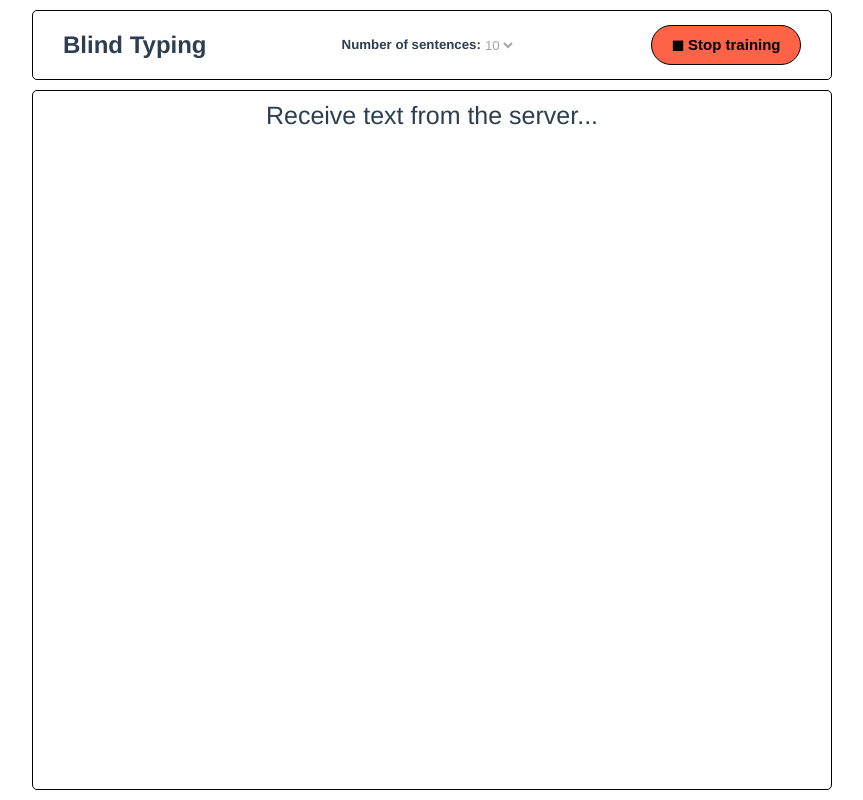
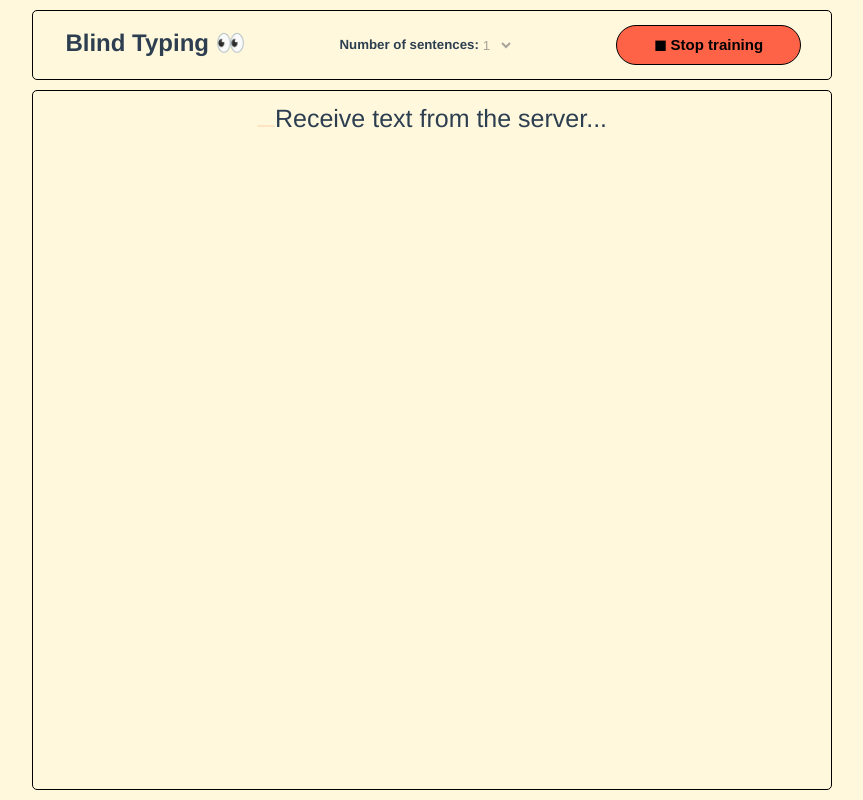
Before and after one commit to azzimandias/BlindTyping, a Vue app: page / in a window 1280 px wide. Both pictures are taken after a click on the button "▶ Start training". Shown: the whole page, without its empty margins (208-1071 px from the left). Built offline with nearby package versions, Linux system fonts and the light colour scheme; no server answers.

Commit message:
Display typed text in real time, add react to input of incorrect symbols

```diff
--- a/src/App.vue
+++ b/src/App.vue
@@ -3,7 +3,7 @@
     <nav class="controls">
       <div class="controls__body">
         <h2 class="controls__title">
-          Blind Typing
+          Blind Typing 👀
         </h2>
         <div class="controls__sentences">
           <h5 class="controls__sentences-title">
@@ -13,6 +13,7 @@
               class="controls__sentences-select"
               v-model="sentencesNumber"
               v-bind:disabled="isTraining">
+            <option>1</option>
             <option>5</option>
             <option>10</option>
             <option>15</option>
@@ -31,7 +32,7 @@
           <h2 class="training__info-title">
             Blind typing training web application.<br/>
             Implemented using the Vue framework.<br/>
-            Click 'Start training' to run.<br/>
+            Click 'Start training' to run. 👨‍💻<br/>
           </h2>
         </div>
 
@@ -62,13 +63,13 @@ export default {
   data() {
     return {
       isTraining: false,
-      sentencesNumber: 10,
+      sentencesNumber: 1,
     }
   },
   methods: {
     changeIsTraining() {
       this.isTraining = !this.isTraining;
-    }
+    },
   },
   computed: {
 
@@ -78,7 +79,7 @@ export default {
 
 <style>
   * {
-    background-color: white;
+    background-color: cornsilk;
     padding: 0;
     margin: 0;
     box-sizing: border-box;
@@ -115,7 +116,13 @@ export default {
     border-radius: 5px;
   }
 
+  .controls__title {
+    min-width: 185px;
+    margin-bottom: 5px;
+  }
+
   .controls__sentences {
+    min-width: 185px;
     display: flex;
   }
 
--- a/src/components/StartButton.vue
+++ b/src/components/StartButton.vue
@@ -32,7 +32,7 @@ export default {
 
 <style scoped>
   .SB__body-1 {
-    width: 150px;
+    min-width: 185px;
     height: 40px;
     background-color: aquamarine;
     font-size: 15px;
@@ -42,7 +42,7 @@ export default {
   }
 
   .SB__body-2 {
-    width: 150px;
+    min-width: 185px;
     height: 40px;
     background-color: tomato;
     font-size: 15px;
--- a/src/components/TrainingText.vue
+++ b/src/components/TrainingText.vue
@@ -1,6 +1,16 @@
 <template>
  <div class="training__text-body">
-   <p class="training__text">{{ receivedText }}</p>
+   <p class="training__text aquamarine">{{ usersText }}</p>
+   <p class="training__text bisque" :class="{ tomato: isTypo }">{{ currentSymbol }}</p>
+   <p class="training__text" v-if="!isLoaded">Receive text from the server...</p>
+   <p class="training__text" v-else>{{ receivedText }}</p>
+   <input
+       id="super"
+       type="text"
+       v-model="inputSymbol"
+       @keypress="symbolCompare($event)"
+       @blur="onFocus()"
+   />
  </div>
 </template>
 
@@ -12,11 +22,19 @@ export default {
     return {
       initText: this.getApiText().then(data => {
         this.receivedText = data[0];
+        this.isLoaded = true;
+        this.onFocus();
+        this.symbolSubstitution();
       }).catch(err => {
         console.error(err);
         alert('Issue or error\n' + err);
       }),
-      receivedText: 'Receive text from the server...',
+      receivedText: '',
+      usersText: '',
+      currentSymbol: '',
+      inputSymbol: '',
+      isTypo: false,
+      isLoaded: false,
     }
   },
   methods: {
@@ -25,7 +43,32 @@ export default {
           .then(response => {
             return  response.json();
           });
-    }
+    },
+    symbolCompare(event) {
+      if (event.key === this.currentSymbol || (event.key === ' ' && this.currentSymbol === ' ')) {
+        this.usersText += event.key;
+        this.inputSymbol = '';
+        this.isTypo = false;
+        this.symbolSubstitution();
+      } else {
+        this.isTypo = true;
+        this.inputSymbol = '';
+      }
+    },
+    symbolSubstitution() {
+      if(!this.isTypo) {
+        if (this.receivedText.charAt(0) === ' ') {
+          this.currentSymbol = ' ';
+        } else {
+          this.currentSymbol = this.receivedText.charAt(0);
+        }
+        this.receivedText = this.receivedText.slice(1);
+      }
+    },
+    onFocus() {
+      let elem = document.getElementById("super");
+      elem.focus();
+    },
   }
 }
 </script>
@@ -33,15 +76,36 @@ export default {
 <style scoped>
   .training__text-body {
     width: 100%;
-    //height: 25%;
     text-align: justify;
-    //border: 1px solid black;
+  }
+
+  #super {
+    position: absolute;
+    top: -10%;
+    left: 0;
   }
 
   .training__text {
+    display: inline;
     font-size: 25px;
     font-weight: 400;
-    -moz-user-select: none;
-    user-select: none;
+    line-height: 35px;
+  }
+
+  .aquamarine {
+    color: aquamarine;
+  }
+
+  .bisque {
+    display: inline-block;
+    min-width: 18px;
+    text-align: center;
+    background-color: bisque;
+    border: 1px solid bisque;
+    border-radius: 5px;
+  }
+
+  .tomato {
+    background-color: tomato;
   }
 </style>
```
